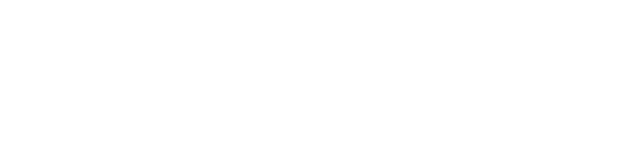
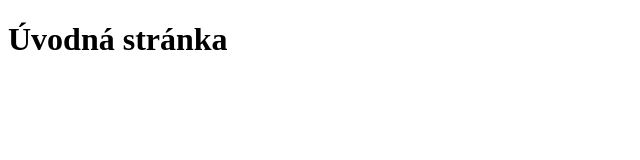
Before and after one commit to test-spseke/is_vypozicky, a plain HTML site: page index.html in a window 1280 px wide. Shown: the whole page, without its empty margins (0-640 px from the left). Drawn offline with Linux system fonts and the light colour scheme.

Commit message:
Pridaný hlavný nadpis

```diff
--- a/index.html
+++ b/index.html
@@ -7,6 +7,6 @@
     <title>Document</title>
 </head>
 <body>
-
+    <h1>Úvodná stránka</h1>
 </body>
 </html>
```
